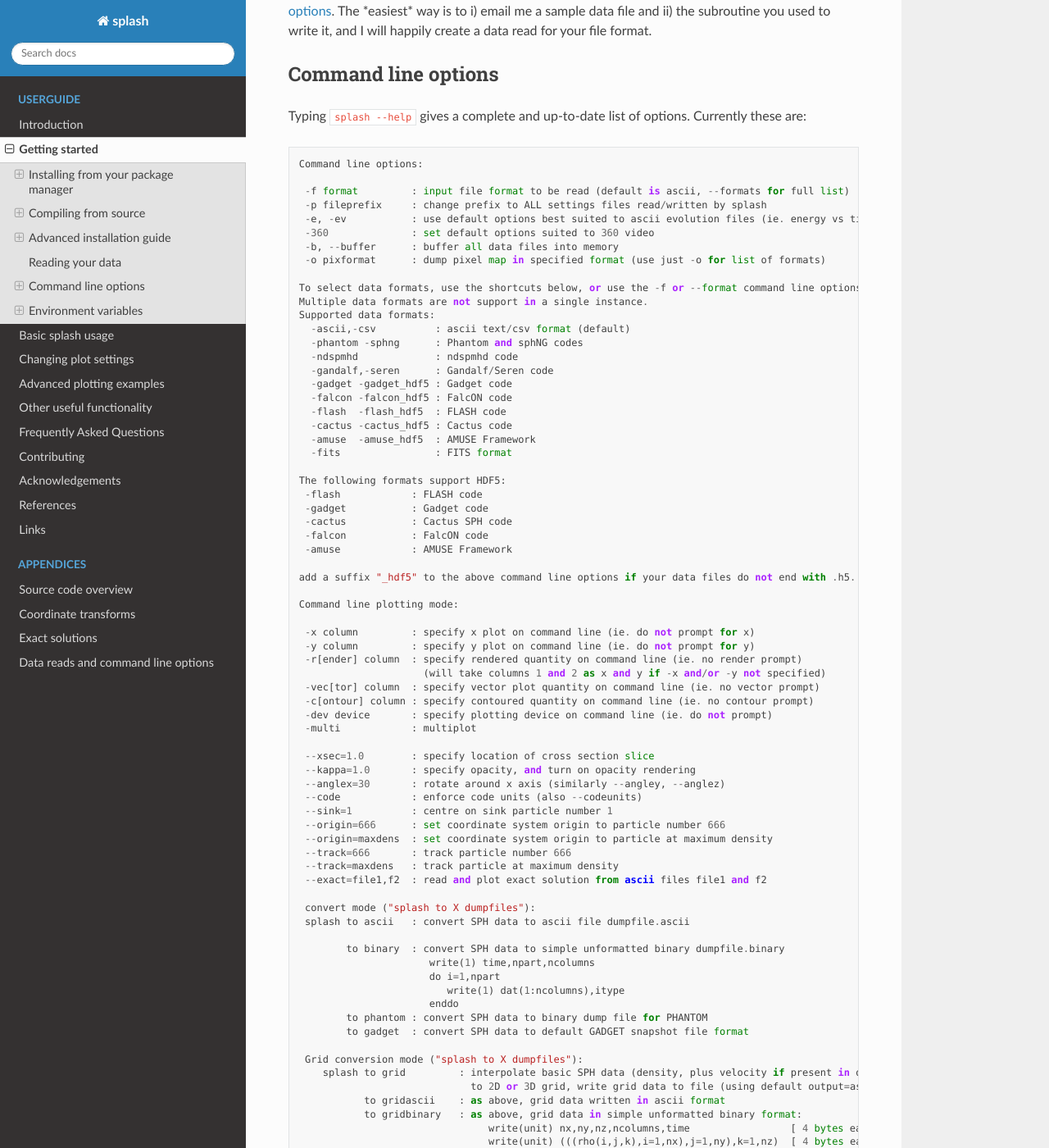
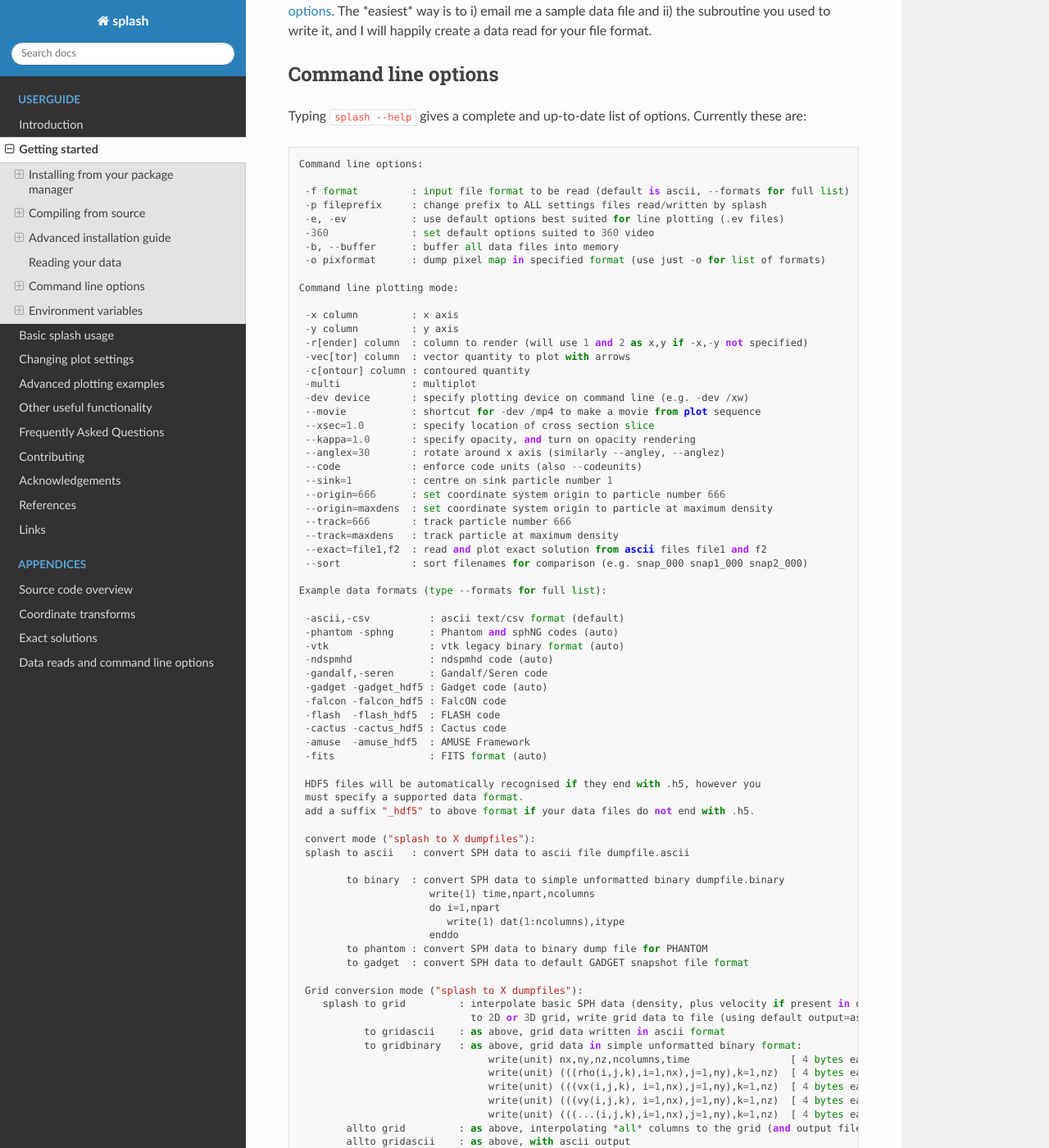
Before and after one commit to danieljprice/splash, a Sphinx documentation site: the page built from docs/getting-started.rst, in a window 1280 px wide and 1400 px high, scrolled down 6420 px. Shown: the whole window at 82% size. Built offline with Sphinx 7.4.7 and the Read the Docs theme 2.0.0, drawn with Linux system fonts in a browser that asks for light colours.

Commit message:
updated docs

```diff
--- a/docs/getting-started.rst
+++ b/docs/getting-started.rst
@@ -268,45 +268,21 @@
 
     -f format         : input file format to be read (default is ascii, --formats for full list)
     -p fileprefix     : change prefix to ALL settings files read/written by splash
-    -e, -ev           : use default options best suited to ascii evolution files (ie. energy vs time)
+    -e, -ev           : use default options best suited for line plotting (.ev files)
     -360              : set default options suited to 360 video
     -b, --buffer      : buffer all data files into memory
     -o pixformat      : dump pixel map in specified format (use just -o for list of formats)
 
-   To select data formats, use the shortcuts below, or use the -f or --format command line options
-   Multiple data formats are not support in a single instance.
-   Supported data formats:
-     -ascii,-csv          : ascii text/csv format (default)
-     -phantom -sphng      : Phantom and sphNG codes
-     -ndspmhd             : ndspmhd code
-     -gandalf,-seren      : Gandalf/Seren code
-     -gadget -gadget_hdf5 : Gadget code
-     -falcon -falcon_hdf5 : FalcON code
-     -flash  -flash_hdf5  : FLASH code
-     -cactus -cactus_hdf5 : Cactus code
-     -amuse  -amuse_hdf5  : AMUSE Framework
-     -fits                : FITS format
-
-   The following formats support HDF5:
-    -flash            : FLASH code
-    -gadget           : Gadget code
-    -cactus           : Cactus SPH code
-    -falcon           : FalcON code
-    -amuse            : AMUSE Framework
-
-   add a suffix "_hdf5" to the above command line options if your data files do not end with .h5.
-
    Command line plotting mode:
 
-    -x column         : specify x plot on command line (ie. do not prompt for x)
-    -y column         : specify y plot on command line (ie. do not prompt for y)
-    -r[ender] column  : specify rendered quantity on command line (ie. no render prompt)
-                        (will take columns 1 and 2 as x and y if -x and/or -y not specified)
-    -vec[tor] column  : specify vector plot quantity on command line (ie. no vector prompt)
-    -c[ontour] column : specify contoured quantity on command line (ie. no contour prompt)
-    -dev device       : specify plotting device on command line (ie. do not prompt)
+    -x column         : x axis
+    -y column         : y axis
+    -r[ender] column  : column to render (will use 1 and 2 as x,y if -x,-y not specified)
+    -vec[tor] column  : vector quantity to plot with arrows
+    -c[ontour] column : contoured quantity
     -multi            : multiplot
-
+    -dev device       : specify plotting device on command line (e.g. -dev /xw)
+    --movie           : shortcut for -dev /mp4 to make a movie from plot sequence
     --xsec=1.0        : specify location of cross section slice
     --kappa=1.0       : specify opacity, and turn on opacity rendering
     --anglex=30       : rotate around x axis (similarly --angley, --anglez)
@@ -317,6 +293,25 @@
     --track=666       : track particle number 666
     --track=maxdens   : track particle at maximum density
     --exact=file1,f2  : read and plot exact solution from ascii files file1 and f2
+    --sort            : sort filenames for comparison (e.g. snap_000 snap1_000 snap2_000)
+
+   Example data formats (type --formats for full list):
+
+    -ascii,-csv          : ascii text/csv format (default)
+    -phantom -sphng      : Phantom and sphNG codes (auto)
+    -vtk                 : vtk legacy binary format (auto)
+    -ndspmhd             : ndspmhd code (auto)
+    -gandalf,-seren      : Gandalf/Seren code
+    -gadget -gadget_hdf5 : Gadget code (auto)
+    -falcon -falcon_hdf5 : FalcON code
+    -flash  -flash_hdf5  : FLASH code
+    -cactus -cactus_hdf5 : Cactus code
+    -amuse  -amuse_hdf5  : AMUSE Framework
+    -fits                : FITS format (auto)
+
+    HDF5 files will be automatically recognised if they end with .h5, however you
+    must specify a supported data format.
+    add a suffix "_hdf5" to above format if your data files do not end with .h5.
 
     convert mode ("splash to X dumpfiles"):
     splash to ascii   : convert SPH data to ascii file dumpfile.ascii
```
Also changed, not shown: docs/basic.rst (+19 -6 lines).
